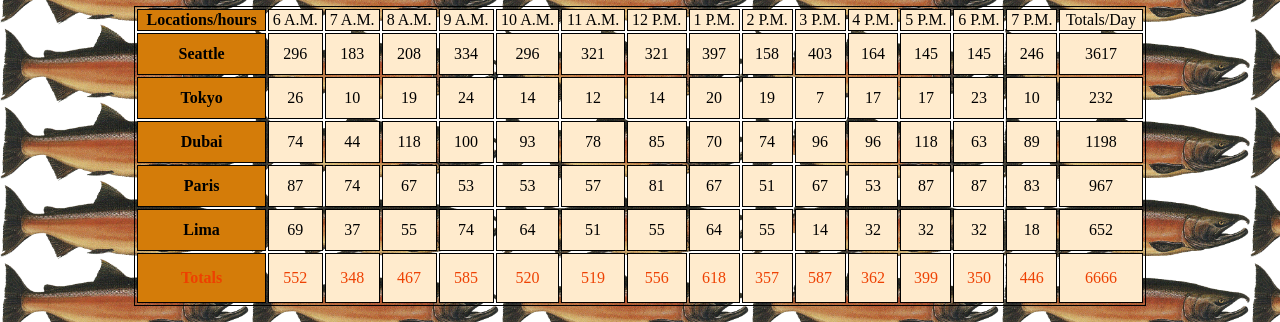
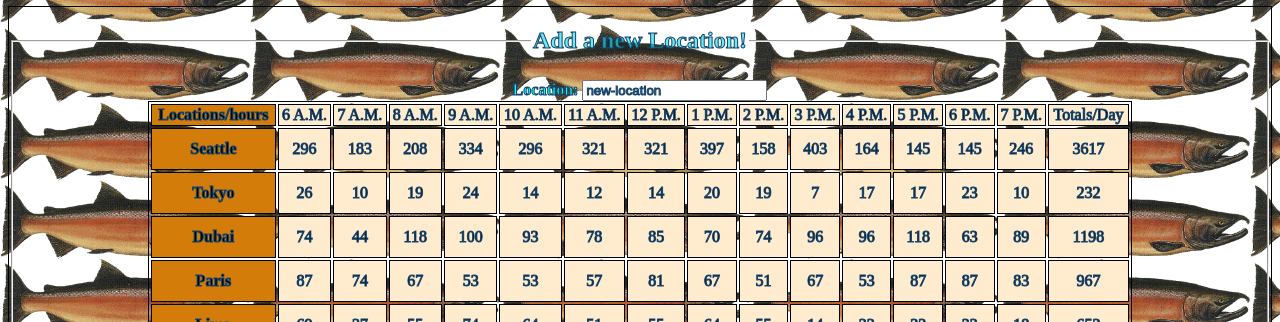
Before and after one commit to chrisbas01/cookie-stand, a plain HTML site: page sales.html in a window 1280 px wide. Shown: the part 132-454 px from the top of the page. Drawn offline with Linux system fonts and the light colour scheme; a web font is replaced by a local one.

Commit message:
forum-start

```diff
--- a/sales.html
+++ b/sales.html
@@ -10,6 +10,14 @@
 <body>
     <a href="index.html"><H1>Home</H1></a>
     <h1>Salmon Cookies</h1>
+    <form id="locationForm" class="Form">
+        <fieldset>
+          <legend><h2>Add a new Location!</h2></legend>
+          <div>
+            <label for="cityName"><h4>Location:</h4></label>
+            <input id="cityName" type="text" name="cityName" placeholder="new-location"/>
+
+          </div>
     <table>
         <thead id="salesheader">
         <tr>
--- a/styles.css
+++ b/styles.css
@@ -71,3 +71,17 @@ a {
 #footrow {
    color: rgba(238, 64, 1, 0.99);
 }
+
+.Form {
+    color: rgba(29, 225, 239, 0.659);
+    -webkit-text-stroke-width: 1px;
+    -webkit-text-stroke-color: rgb(22, 67, 106);
+    border: 1px solid black;
+}
+
+h4 {
+    display: inline;
+    -webkit-text-stroke-width: 1px;
+    -webkit-text-stroke-color: rgb(22, 67, 106);
+    -webkit-text-fill-color: aqua;
+}
```
